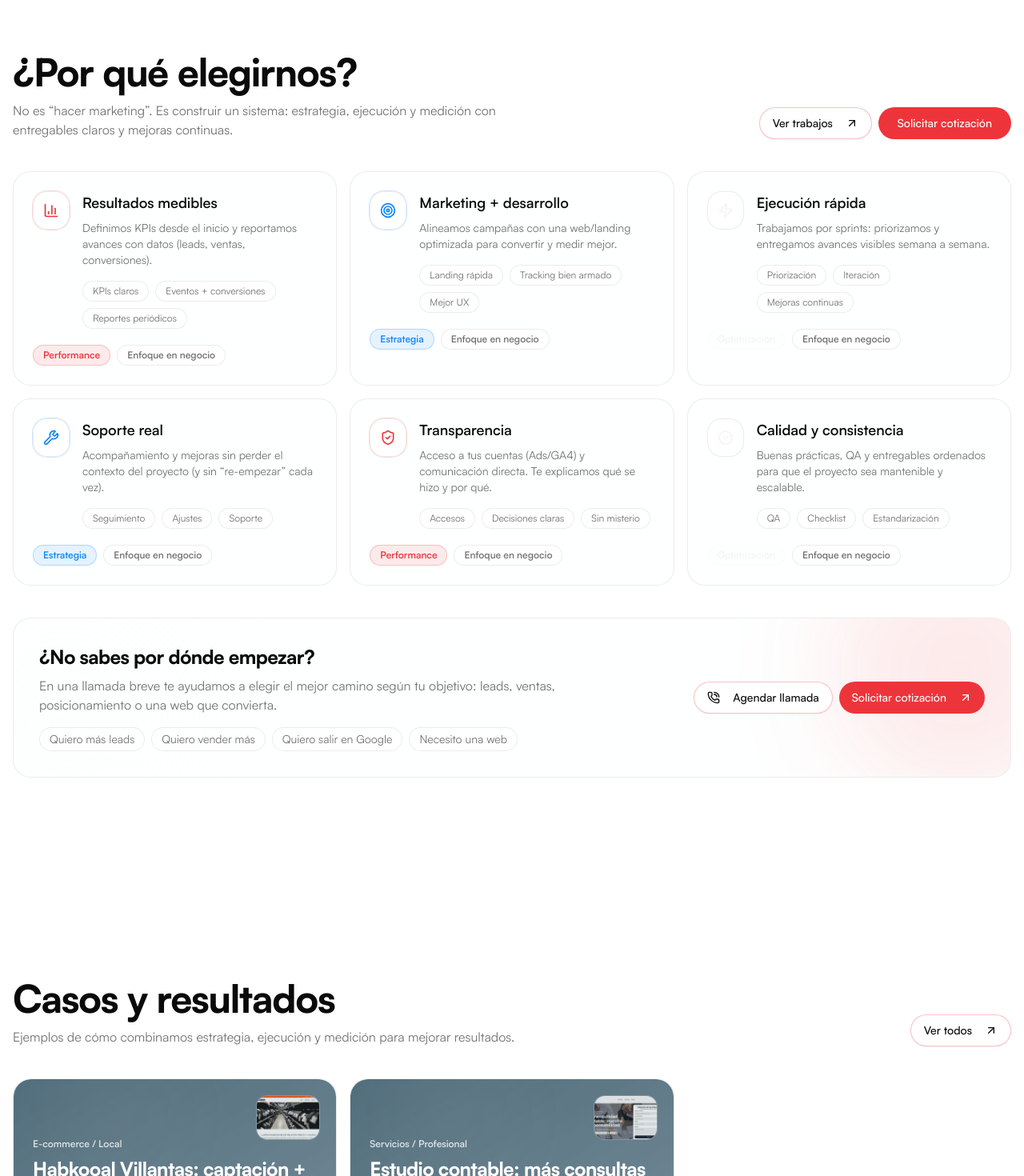
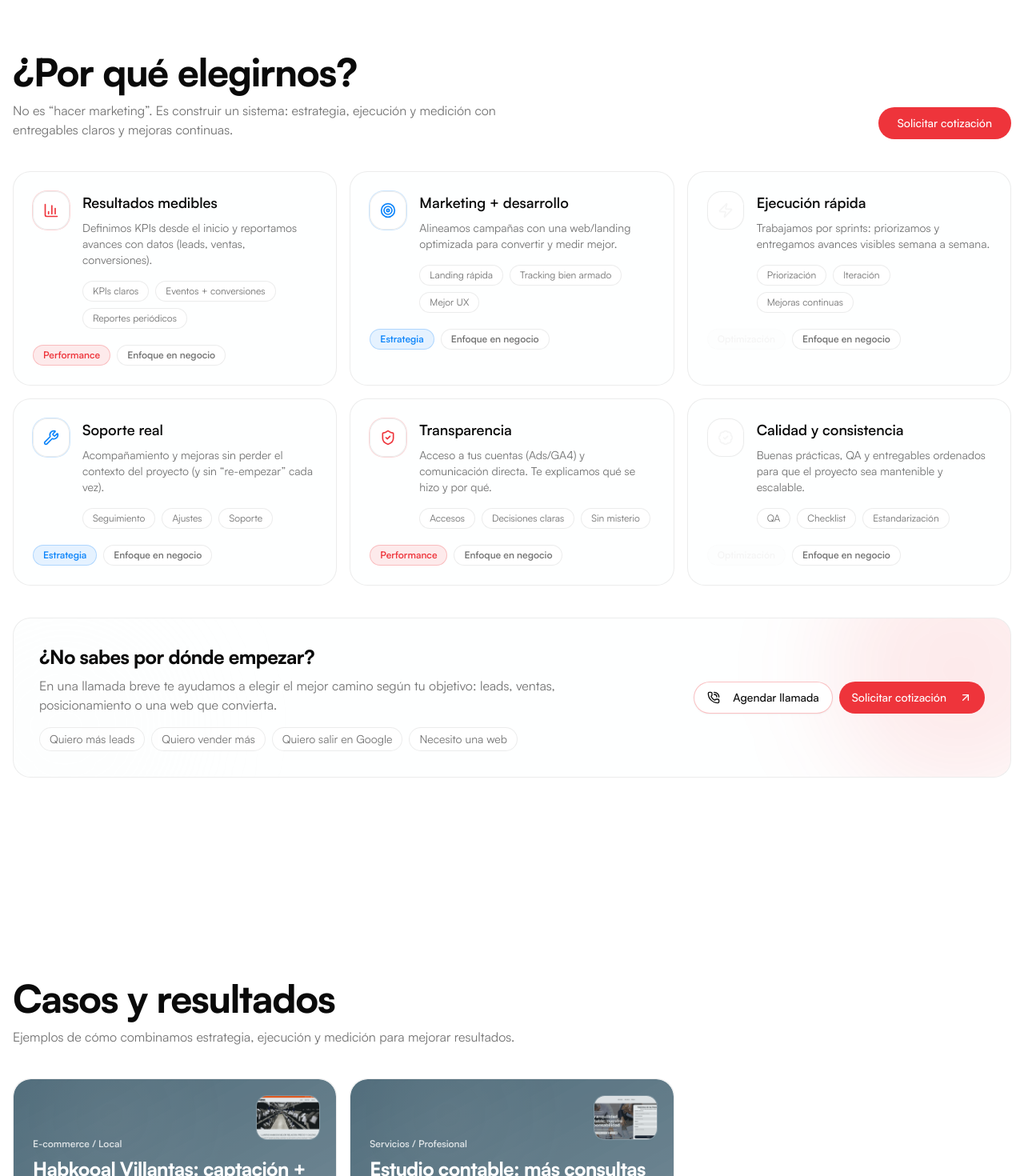
Before and after one commit to AgenciaServitec/servitec-peru-marketing, a Next.js app: page / in a window 1280 px wide. Shown: the part 3740-5210 px from the top of the page at 80% size. Built offline with nearby package versions, Linux system fonts and the light colour scheme.

Commit message:
update landing sections styles

```diff
--- a/sections/CaseStudies.tsx
+++ b/sections/CaseStudies.tsx
@@ -81,16 +81,16 @@ export function CaseStudies() {
                         </p>
                     </div>
 
-                    <Button
-                        variant="outline"
-                        className="rounded-full border-primary/30 hover:border-primary"
-                        asChild
-                        size="lg"
-                    >
-                        <Link href="/cases">
-                            Ver todos <ArrowUpRight className="ml-2 h-4 w-4"/>
-                        </Link>
-                    </Button>
+                    {/*<Button*/}
+                    {/*    variant="outline"*/}
+                    {/*    className="rounded-full border-primary/30 hover:border-primary"*/}
+                    {/*    asChild*/}
+                    {/*    size="lg"*/}
+                    {/*>*/}
+                    {/*    <Link href="/cases">*/}
+                    {/*        Ver todos <ArrowUpRight className="ml-2 h-4 w-4"/>*/}
+                    {/*    </Link>*/}
+                    {/*</Button>*/}
                 </div>
 
                 <div className="mt-10 grid grid-cols-1 lg:grid-cols-3 gap-4">
@@ -230,7 +230,7 @@ export function CaseStudies() {
 
                             <Button className="rounded-full bg-primary text-primary-foreground hover:opacity-95" asChild
                                     size="lg">
-                                <Link href="/quote">
+                                <Link href="https://wa.me/51941801827" target="_blank">
                                     Solicitar cotización <ArrowUpRight className="ml-2 h-4 w-4"/>
                                 </Link>
                             </Button>
--- a/sections/Hero.tsx
+++ b/sections/Hero.tsx
@@ -40,7 +40,7 @@ export function Hero() {
                         <div className="mt-7 flex flex-col sm:flex-row sm:justify-center gap-3">
                             <Button className="rounded-full bg-primary text-primary-foreground hover:opacity-95"
                                     asChild>
-                                <Link href="/quote">Solicitar cotización</Link>
+                                <Link href="https://wa.me/51941801827" target="_blank">Solicitar cotización</Link>
                             </Button>
 
                             <Button variant="outline" className="rounded-full border-primary/30 hover:border-primary"
--- a/sections/HowWeWork.tsx
+++ b/sections/HowWeWork.tsx
@@ -74,7 +74,7 @@ export function HowWeWork() {
                         </Button>
 
                         <Button className="rounded-full bg-primary text-primary-foreground hover:bg-primary/90" asChild size="lg">
-                            <Link href="/quote">Solicitar cotización</Link>
+                            <Link href="https://wa.me/51941801827" target="_blank">Solicitar cotización</Link>
                         </Button>
                     </div>
                 </div>
--- a/sections/WhyChooseUsSection.tsx
+++ b/sections/WhyChooseUsSection.tsx
@@ -79,23 +79,23 @@ export function WhyChooseUsSection() {
                         </div>
 
                         <div className="flex gap-2">
-                            <Button
-                                variant="outline"
-                                className="rounded-full border-primary/30 hover:border-primary"
-                                asChild
-                                size="lg"
-                            >
-                                <Link href="/portfolio">
-                                    Ver trabajos <ArrowUpRight className="ml-2 h-4 w-4" />
-                                </Link>
-                            </Button>
+                            {/*<Button*/}
+                            {/*    variant="outline"*/}
+                            {/*    className="rounded-full border-primary/30 hover:border-primary"*/}
+                            {/*    asChild*/}
+                            {/*    size="lg"*/}
+                            {/*>*/}
+                            {/*    <Link href="/portfolio">*/}
+                            {/*        Ver trabajos <ArrowUpRight className="ml-2 h-4 w-4" />*/}
+                            {/*    </Link>*/}
+                            {/*</Button>*/}
 
                             <Button
                                 className="rounded-full bg-primary text-primary-foreground hover:opacity-95"
                                 asChild
                                 size="lg"
                             >
-                                <Link href="/quote">Solicitar cotización</Link>
+                                <Link href="https://wa.me/51941801827" target="_blank">Solicitar cotización</Link>
                             </Button>
                         </div>
                     </div>
@@ -200,7 +200,7 @@ export function WhyChooseUsSection() {
                                     asChild
                                     size="lg"
                                 >
-                                    <Link href="/quote">
+                                    <Link href="https://wa.me/51941801827" target="_blank">
                                         Solicitar cotización <ArrowUpRight className="ml-2 h-4 w-4" />
                                     </Link>
                                 </Button>
```
